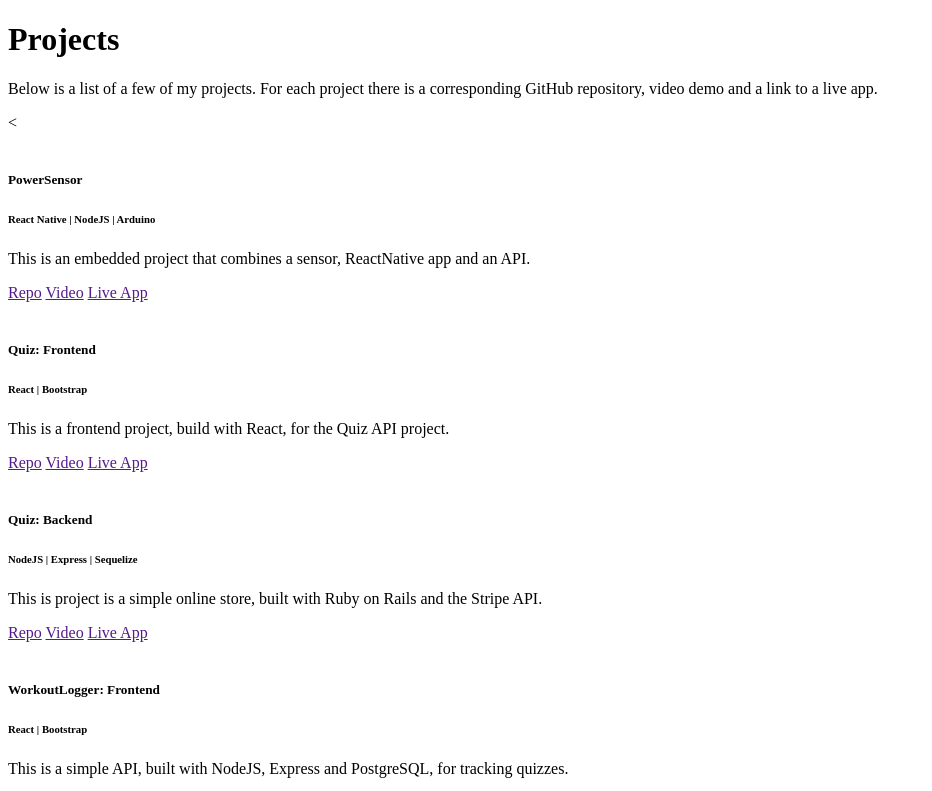
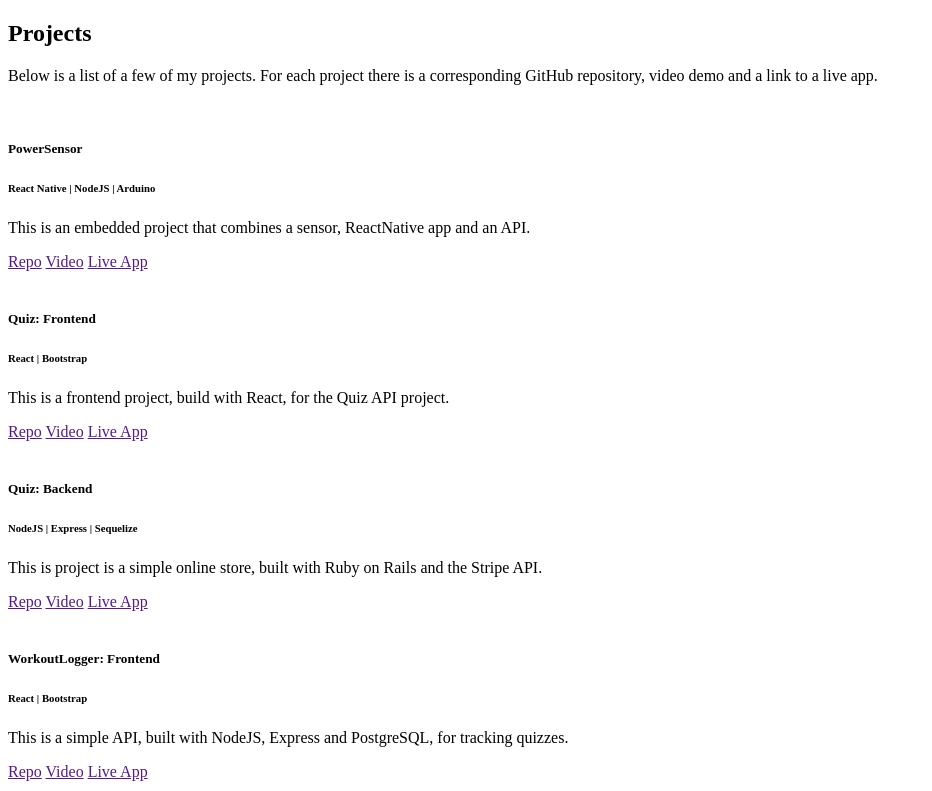
Before and after one commit to will4skill/will4skill.github.io, a plain HTML site: page index.html in a window 1280 px wide. Shown: the top 791 px of the page, without its empty margins (0-932 px from the left). Drawn offline with Linux system fonts and the light colour scheme.

Commit message:
Update html structure

```diff
--- a/index.html
+++ b/index.html
@@ -11,14 +11,13 @@
   </head>
   <body>
     <header>
-      <h1 class="info-title">Projects</h1>
-      <p class="info-description">
-        Below is a list of a few of my projects. For each project there is a corresponding GitHub repository, video demo and a link to a live app.
-      </p>
     </header>
     <main>
-      <section class="jumbotron">
-        <
+      <section class="info">
+        <h1 class="info-title">Projects</h1>
+        <p class="info-description">
+          Below is a list of a few of my projects. For each project there is a corresponding GitHub repository, video demo and a link to a live app.
+        </p>
       </section>
       <div class="project-container">
         <div class="project">
```
